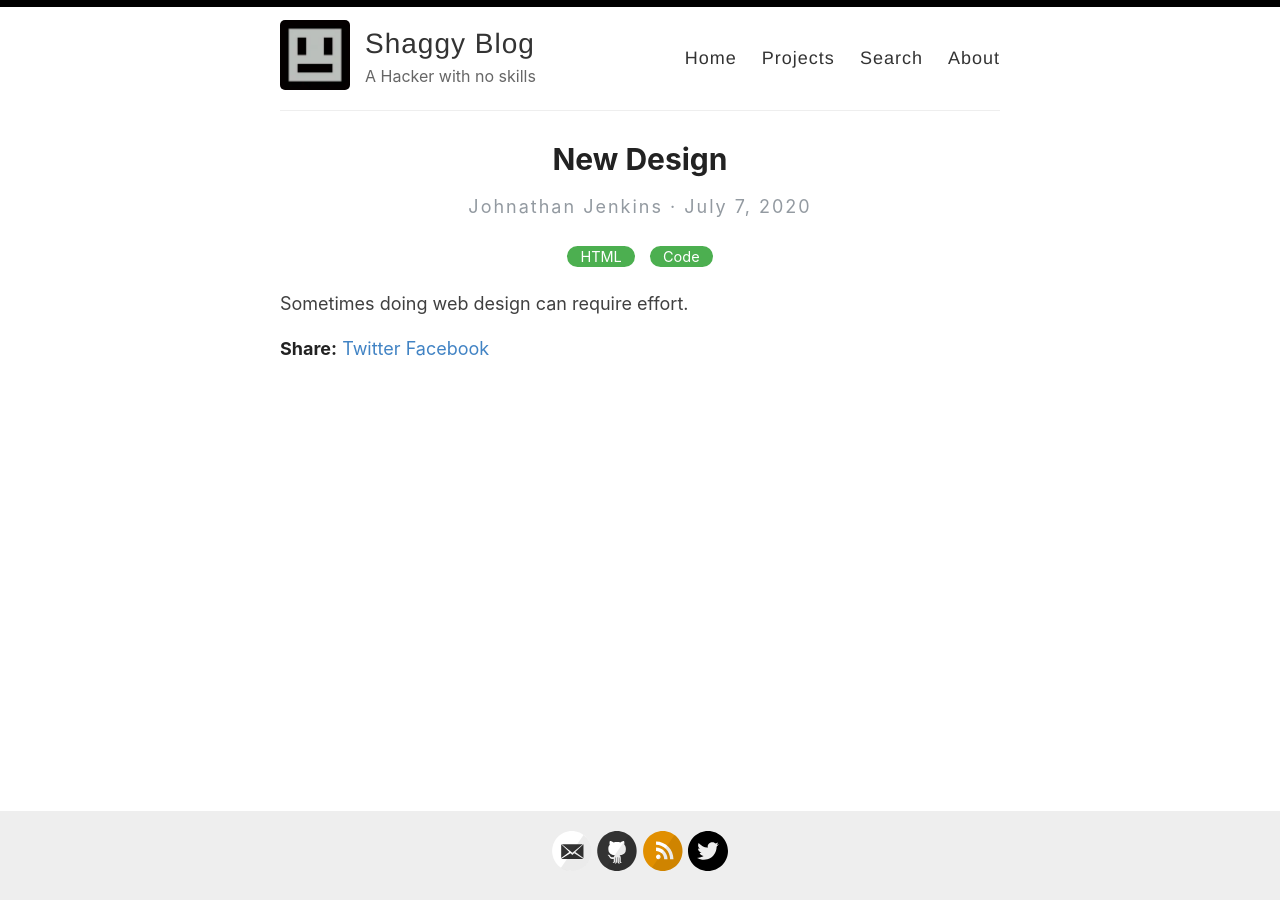
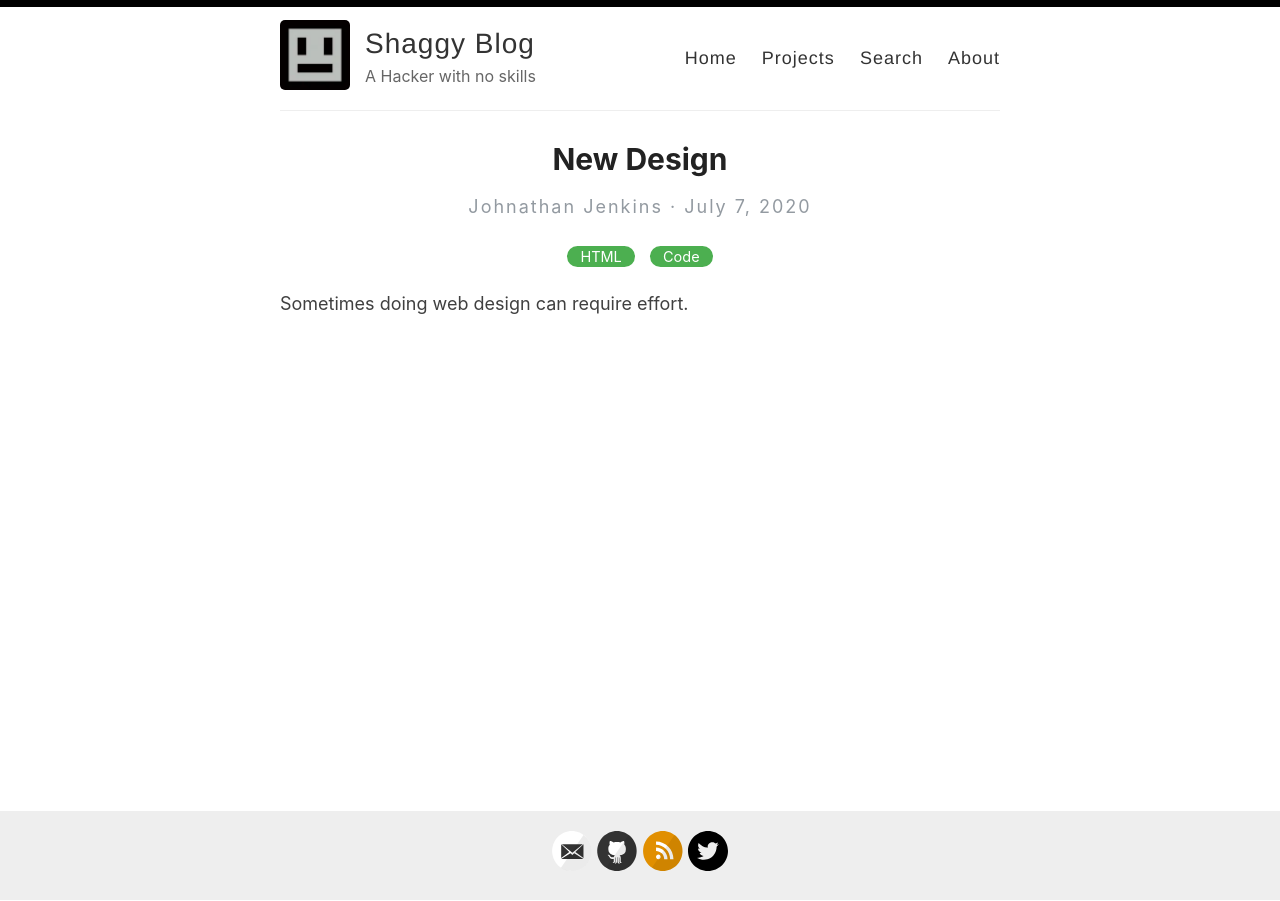
Before and after one commit to professorjamesmoriarty/professorjamesmoriarty.github.io, a Jekyll site: the page built from _posts/2020-7-07-new.md, in a window 1280 px wide. Built offline with Jekyll 4.4.1, drawn with Linux system fonts in a browser that asks for light colours.

Commit message:
Update post.html

```diff
--- a/_layouts/post.html
+++ b/_layouts/post.html
@@ -27,9 +27,7 @@
     {{ content }}
   </div>
 
-  <div>
-    <p><span class="share-box">Share:</span> <a href="http://twitter.com/share?text={{ page.title }}&url={{site.url}}{{page.url}}" target="_blank">Twitter</a> <a href="https://www.facebook.com/sharer.php?u={{site.url}}{{page.url}}" target="_blank">Facebook</a></p>
-  </div>
+
 
   <!--<div class="date">
     Written on {{ page.date | date: "%B %e, %Y" }}
```
